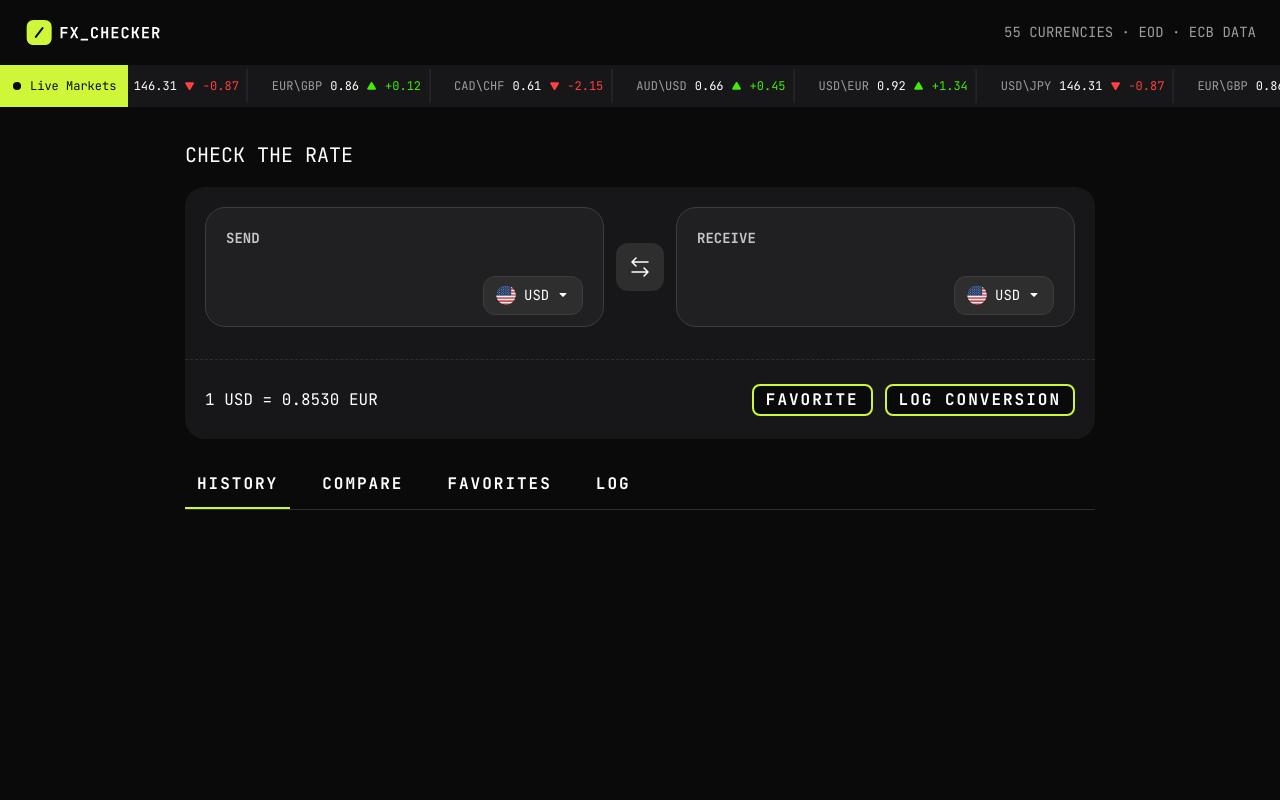
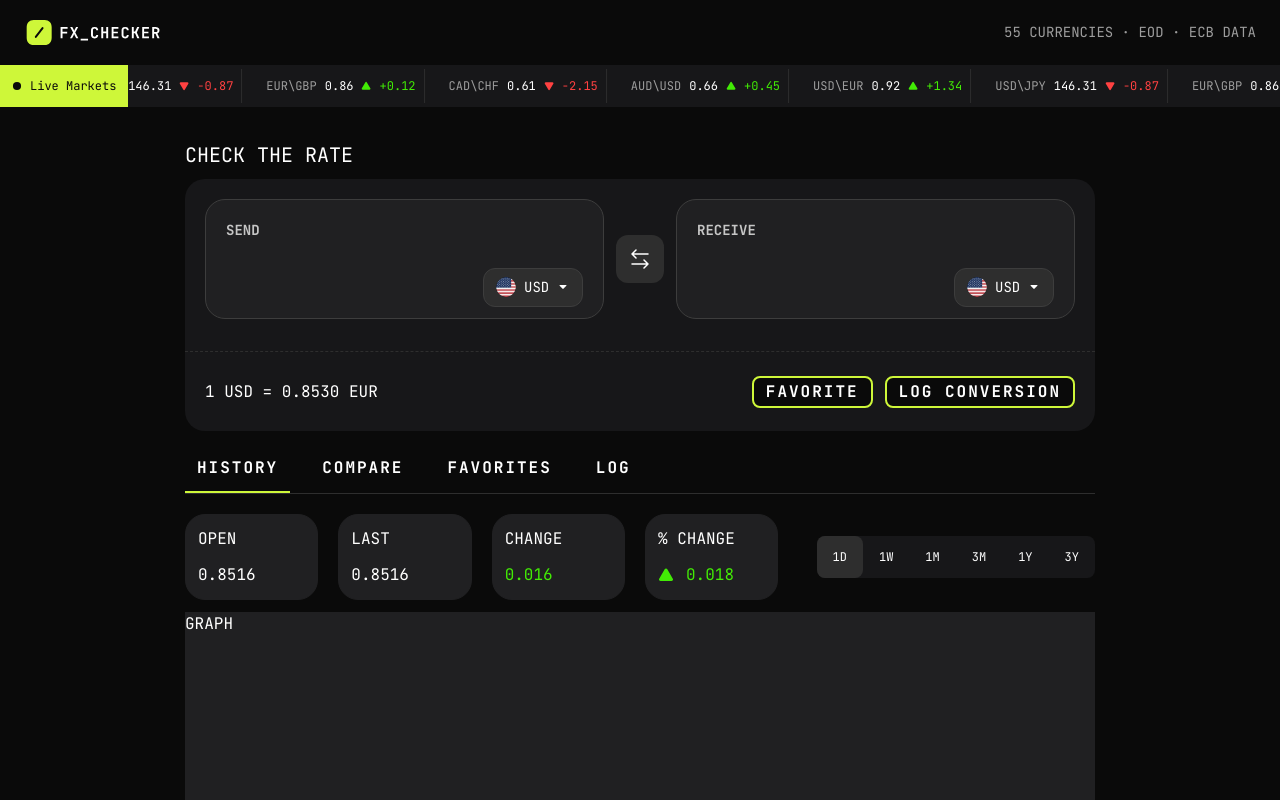
Before and after one commit to Zeeka32/currency-converter, a React (Vite) app: page / in a window 1280 px wide. Shown: the top 800 px of the page. Built offline with nearby package versions, Linux system fonts and the light colour scheme.

Commit message:
tabs/history

```diff
--- a/src/components/Content/content.module.css
+++ b/src/components/Content/content.module.css
@@ -3,7 +3,7 @@
   color: var(--Neutral-50);
   display: flex;
   flex-direction: column;
-  gap: var(--spacing-lg);
+  gap: var(--spacing-md);
 }
 @media screen and (max-width: 1024px) {
   .content-main {
--- a/src/components/Content/content.module.scss
+++ b/src/components/Content/content.module.scss
@@ -3,7 +3,7 @@
   color: var(--Neutral-50);
   display: flex;
   flex-direction: column;
-  gap: var(--spacing-lg);
+  gap: var(--spacing-md);
 
   @media screen and (max-width: 1024px) {
     padding: 32px 24px;
--- /dev/null
+++ b/src/components/History/history.module.css
@@ -0,0 +1,21 @@
+.history {
+  display: flex;
+  flex-direction: column;
+  gap: var(--spacing-md);
+}
+.history .header {
+  display: grid;
+  grid-template-columns: 2fr 1fr;
+  gap: var(--spacing-lg);
+  align-items: center;
+}
+.history .header .cards {
+  display: flex;
+  gap: var(--spacing-lg);
+  width: 100%;
+}
+.history .header .graph-buttons-container {
+  display: flex;
+  justify-content: flex-end;
+  width: 100%;
+}/*# sourceMappingURL=history.module.css.map */
--- /dev/null
+++ b/src/components/History/history.module.scss
@@ -0,0 +1,24 @@
+.history {
+  display: flex;
+  flex-direction: column;
+  gap: var(--spacing-md);
+
+  .header {
+    display: grid;
+    grid-template-columns: 2fr 1fr;
+    gap: var(--spacing-lg);
+    align-items: center;
+
+    .cards {
+      display: flex;
+      gap: var(--spacing-lg);
+      width: 100%;
+    }
+
+    .graph-buttons-container {
+      display: flex;
+      justify-content: flex-end;
+      width: 100%;
+    }
+  }
+}
--- /dev/null
+++ b/src/components/History/history.tsx
@@ -0,0 +1,56 @@
+import Card from "../ui/Card/Card";
+import { GraphTaps } from "../ui/GraphTaps/graphTaps";
+import classes from "./history.module.css";
+
+const cards: {
+  title: string;
+  value: number;
+  change: "normal" | "change" | "%";
+}[] = [
+  {
+    title: "OPEN",
+    value: 0.8516,
+    change: "normal",
+  },
+  {
+    title: "LAST",
+    value: 0.8516,
+    change: "normal",
+  },
+  {
+    title: "CHANGE",
+    value: 0.016,
+    change: "change",
+  },
+  {
+    title: "% CHANGE",
+    value: 0.018,
+    change: "%",
+  },
+];
+
+function History() {
+  return (
+    <div className={classes["history"]}>
+      <div className={classes["header"]}>
+        <div className={classes["cards"]}>
+          {cards.map((card) => (
+            <Card
+              change={card.change}
+              number={card.value}
+              title={card.title}
+              key={card.title}
+            ></Card>
+          ))}
+        </div>
+        <div className={classes["graph-buttons-container"]}>
+          <GraphTaps />
+        </div>
+      </div>
+
+      <div className="w-full h-[377px] bg-[#202022]">GRAPH</div>
+    </div>
+  );
+}
+
+export default History;
--- a/src/components/Tabs/tabs.tsx
+++ b/src/components/Tabs/tabs.tsx
@@ -3,6 +3,7 @@ import MultiConvertTable from "../MultiConvertTable/MultiConvertTable";
 import { TapButton } from "../ui/TapButton/tapButton";
 import classes from "./tabs.module.css";
 import Card from "../ui/Card/Card";
+import History from "../History/history";
 
 const mockData = [
   {
@@ -44,7 +45,7 @@ const tabs: { value: TabType; label: string; render: () => React.ReactNode }[] =
     {
       value: "history",
       label: "HISTORY",
-      render: () => <></>,
+      render: () => <History />,
     },
     {
       value: "compare",
@@ -65,35 +66,9 @@ const tabs: { value: TabType; label: string; render: () => React.ReactNode }[] =
     },
   ];
 
-const cards: {
-  title: string;
-  value: number;
-  change: "normal" | "change" | "%";
-}[] = [
-  {
-    title: "OPEN",
-    value: 0.8516,
-    change: "normal",
-  },
-  {
-    title: "LAST",
-    value: 0.8516,
-    change: "normal",
-  },
-  {
-    title: "CHANGE",
-    value: 0.016,
-    change: "change",
-  },
-  {
-    title: "% CHANGE",
-    value: 0.018,
-    change: "%",
-  },
-];
-
 function Tabs() {
   const [activeTab, setActiveTab] = useState<TabType>("history");
+  const activeComponent = tabs.find((tab) => tab.value === activeTab);
 
   return (
     <div className={classes.tabs}>
@@ -109,7 +84,7 @@ function Tabs() {
         ))}
       </div>
 
-      {tabs.map((tab) => (tab.value === activeTab ? tab.render() : <></>))}
+      {activeComponent?.render()}
     </div>
   );
 }
```
Also changed, not shown: 1 other file (tests, documents, lock files or other folders).
